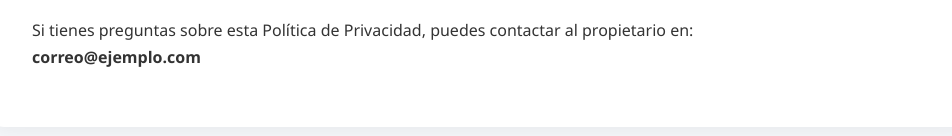
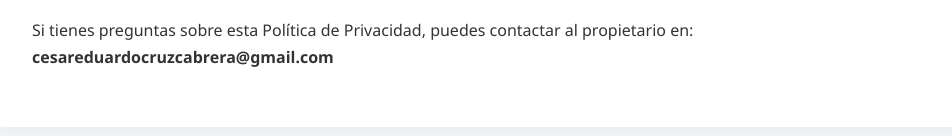
Before and after one commit to Lacruz0599/privacy-policy, a plain HTML site: page index.html in a window 1280 px wide. Shown: the part 1315-1451 px from the top of the page, without its empty margins (158-1110 px from the left). Drawn offline with Linux system fonts and the light colour scheme.

Commit message:
Change contact email in index.html
Updated the contact email in the privacy policy section.

```diff
--- a/index.html
+++ b/index.html
@@ -113,7 +113,7 @@
     <p>
         Si tienes preguntas sobre esta Política de Privacidad, puedes contactar al propietario en:
         <br>
-        <strong>correo@ejemplo.com</strong>
+        <strong>cesareduardocruzcabrera@gmail.com</strong>
     </p>
 </div>
 
```
